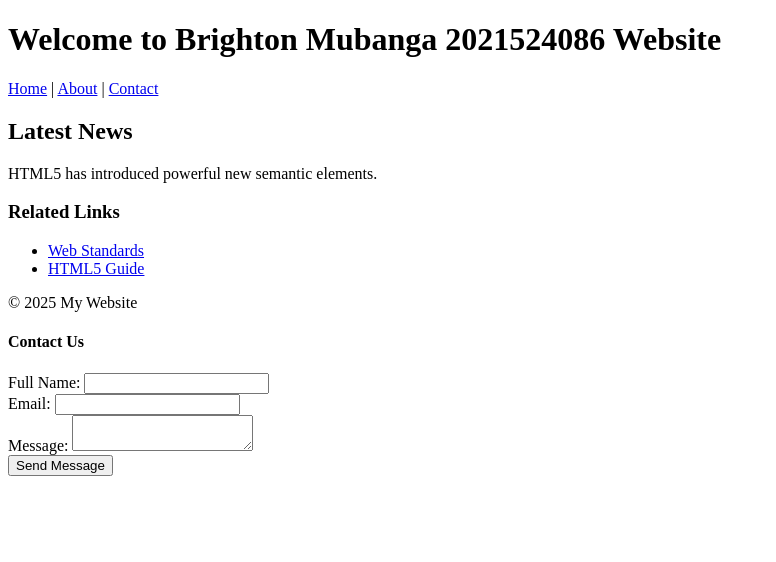
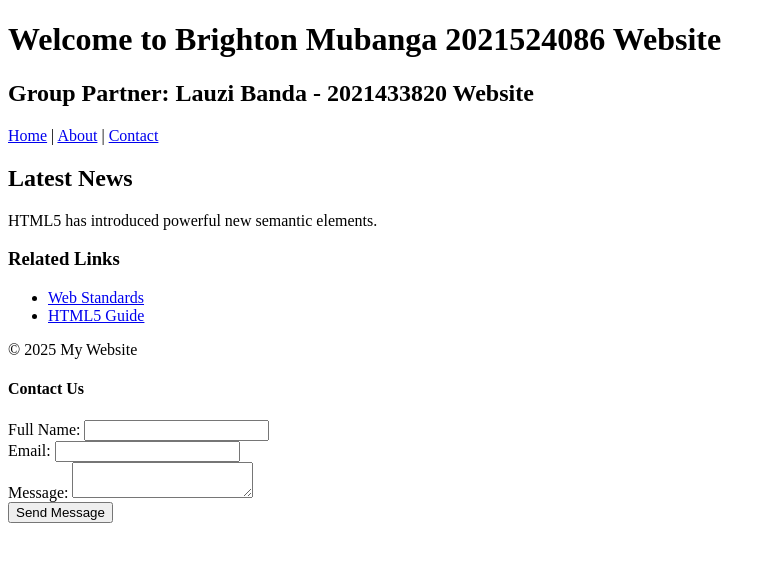
Before and after one commit to the-debugger2/lab2-html., a plain HTML site: page index.html in a window 1280 px wide. Shown: the whole page, without its empty margins (0-776 px from the left). Drawn offline with Linux system fonts and the light colour scheme.

Commit message:
Add group partner details

```diff
--- a/index.html
+++ b/index.html
@@ -8,6 +8,7 @@
 <body>
 <header>
 <h1>Welcome to Brighton Mubanga 2021524086  Website</h1>
+<h2> Group Partner: Lauzi Banda - 2021433820 Website</h2>
 <nav>
 <a href="#">Home</a> |
 <a href="#">About</a> |
```
